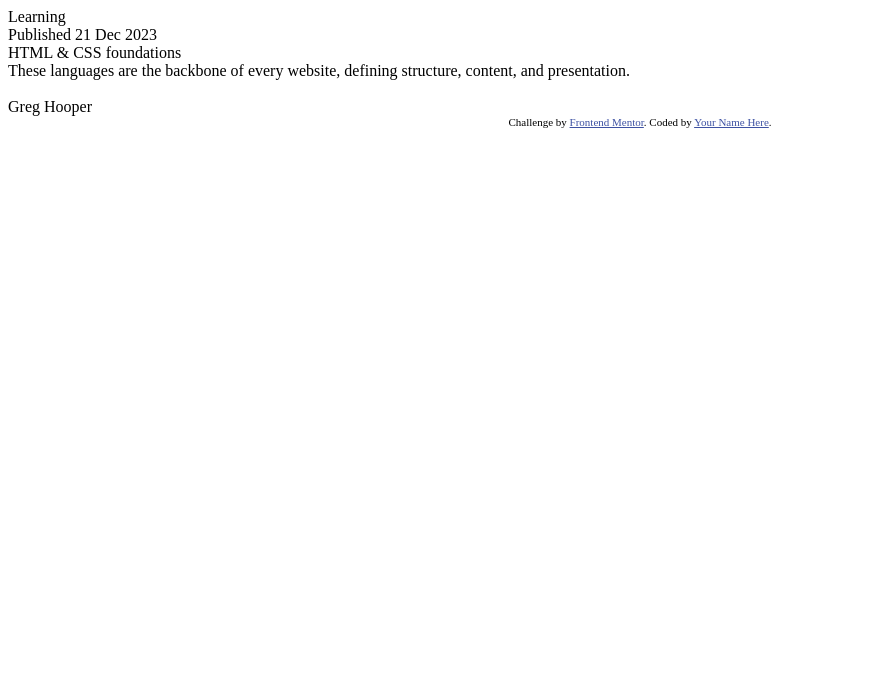
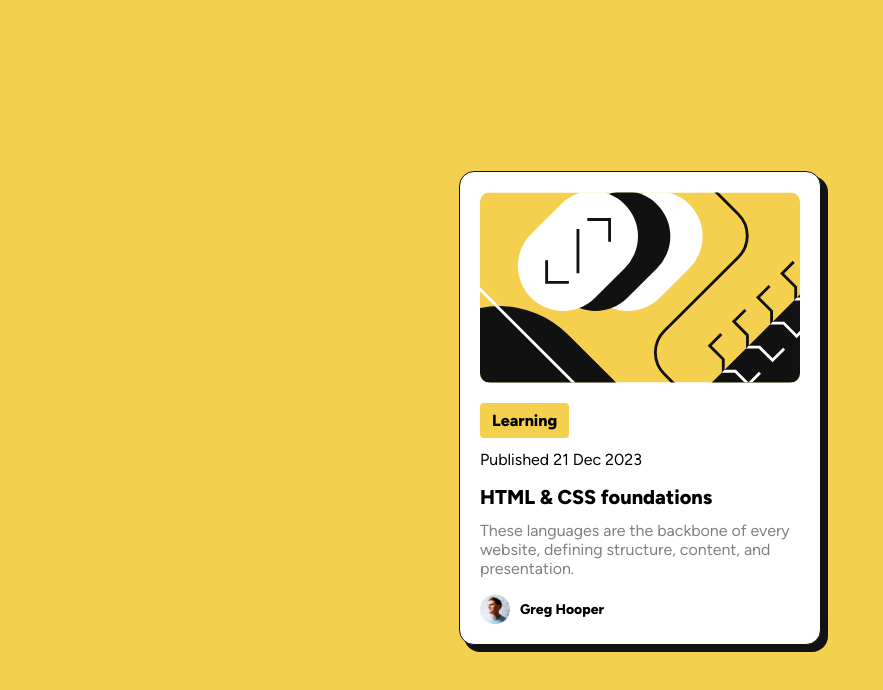
Before and after one commit to alemarr/fm-blog-preview-card, a plain HTML site: page index.html in a window 1280 px wide. Shown: the whole page, without its empty margins (0-883 px from the left). Drawn offline with Linux system fonts and the light colour scheme.

Commit message:
Solution 1 :sparkles:

```diff
--- a/index.html
+++ b/index.html
@@ -5,20 +5,18 @@
   <meta name="viewport" content="width=device-width, initial-scale=1.0"> <!-- displays site properly based on user's device -->
 
   <link rel="icon" type="image/png" sizes="32x32" href="./assets/images/favicon-32x32.png">
+  <link rel="stylesheet" type="text/css" href="main.css">
 
   <title>Frontend Mentor | Blog preview card</title>
-
-  <!-- Feel free to remove these styles or customise in your own stylesheet 👍 -->
-  <style>
-    .attribution { font-size: 11px; text-align: center; }
-    .attribution a { color: hsl(228, 45%, 44%); }
-  </style>
 </head>
 <body>
 
+  <main>
     <div class="card">
       <div class="card__header">
-      <div class="card__header__img"></div>
+        <div class="card__header__img">
+          <img src="assets/images/illustration-article.svg" alt="header image">
+        </div>
         <div class="card__header__content">
           <div class="badge">Learning</div>
           <div class="publication-date">Published 21 Dec 2023</div>
@@ -30,16 +28,16 @@
       </div>
       <div class="card__footer">
         <div class="author">
-        <img class="author__img" />
-        <span class="author__name"></span>
+          <img src="assets/images/image-avatar.webp" class="author__img" />
+          <span class="author__name">Greg Hooper</span>
         </div>
       </div>
     </div>
-  Greg Hooper
+  </main>
 
   <div class="attribution">
     Challenge by <a href="https://www.frontendmentor.io?ref=challenge" target="_blank">Frontend Mentor</a>.
-    Coded by <a href="#">Your Name Here</a>.
+    Coded by <a href="https://github.com/alemarr">@alemarr</a>.
   </div>
 </body>
 </html>
--- /dev/null
+++ b/main.css
@@ -0,0 +1,111 @@
+:root {
+    --yellow: #f4d04e;
+    --white: #ffffff;
+    --grey: #808080;
+    --black: #121212;
+    --blue: #3e52a3;
+}
+
+@font-face {
+    font-family: Figtree;
+    src: url(assets/fonts/Figtree-VariableFont_wght.ttf);
+}
+
+@font-face {
+    font-family: Figtree Italic;
+    src: url(assets/fonts/Figtree-Italic-VariableFont_wght.ttf);
+}
+
+html,
+body {
+    background: var(--yellow);
+    font-family: "Figtree";
+    height: 100%;
+}
+
+main {
+    height: 100%;
+    display: flex;
+    align-items: center;
+    justify-content: center;
+}
+
+.card {
+    background: var(--white);
+    margin: auto;
+    max-width: 320px;
+    padding: 20px;
+    border-radius: 15px;
+    border: 1px solid var(--black);
+    box-shadow: 6px 6px 0px 1px var(--black);
+    display: flex;
+    flex-flow: column;
+    row-gap: 8px;
+}
+
+.card__header {
+    display: flex;
+    flex-flow: column;
+    row-gap: 16px;
+}
+
+.card__header__content,
+.card__body {
+    display: flex;
+    flex-flow: column;
+    row-gap: 12px;
+}
+
+.card__body__title {
+    font-weight: 800;
+    font-size: 20px;
+}
+
+.card__body__title:hover {
+    cursor: pointer;
+}
+
+.card__header__img img {
+    width: 320px;
+    border-radius: 10px;
+}
+
+.card__body {
+    margin: 8px 0px;
+}
+
+.card__body__content {
+    color: var(--grey);
+}
+
+.author {
+    display: flex;
+    flex-flow: row;
+    align-items: center;
+    font-size: 14px;
+    column-gap: 10px;
+    font-weight: 800;
+}
+
+.author__img {
+    width: 30px;
+    border-radius: 10px;
+}
+
+.badge {
+    font-weight: 800;
+    padding: 8px 12px;
+    background: var(--yellow);
+    border-radius: 4px;
+    width: fit-content;
+}
+
+.attribution {
+    display: none;
+    font-size: 11px;
+    text-align: center;
+}
+
+.attribution a {
+    color: var(--blue);
+}
```
Also changed, not shown: 2 other files. Lines whose indentation alone changed are shown as unchanged.
